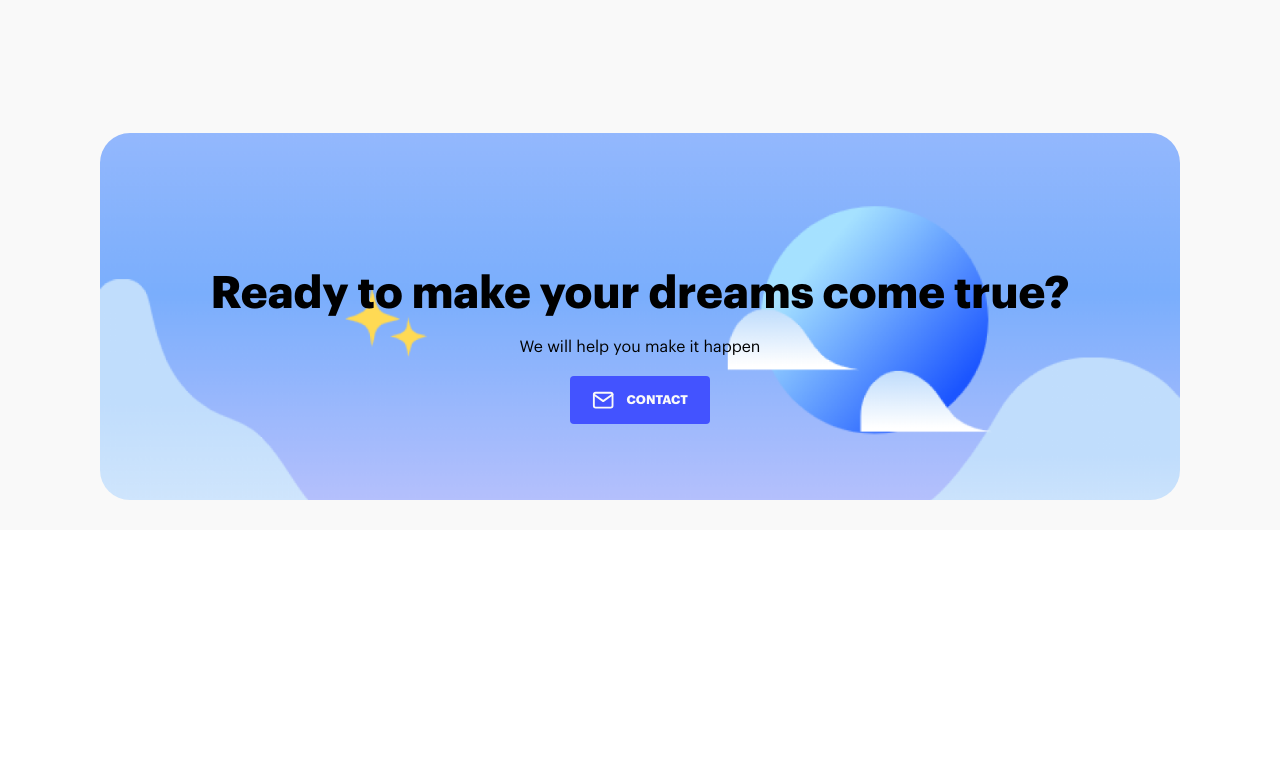
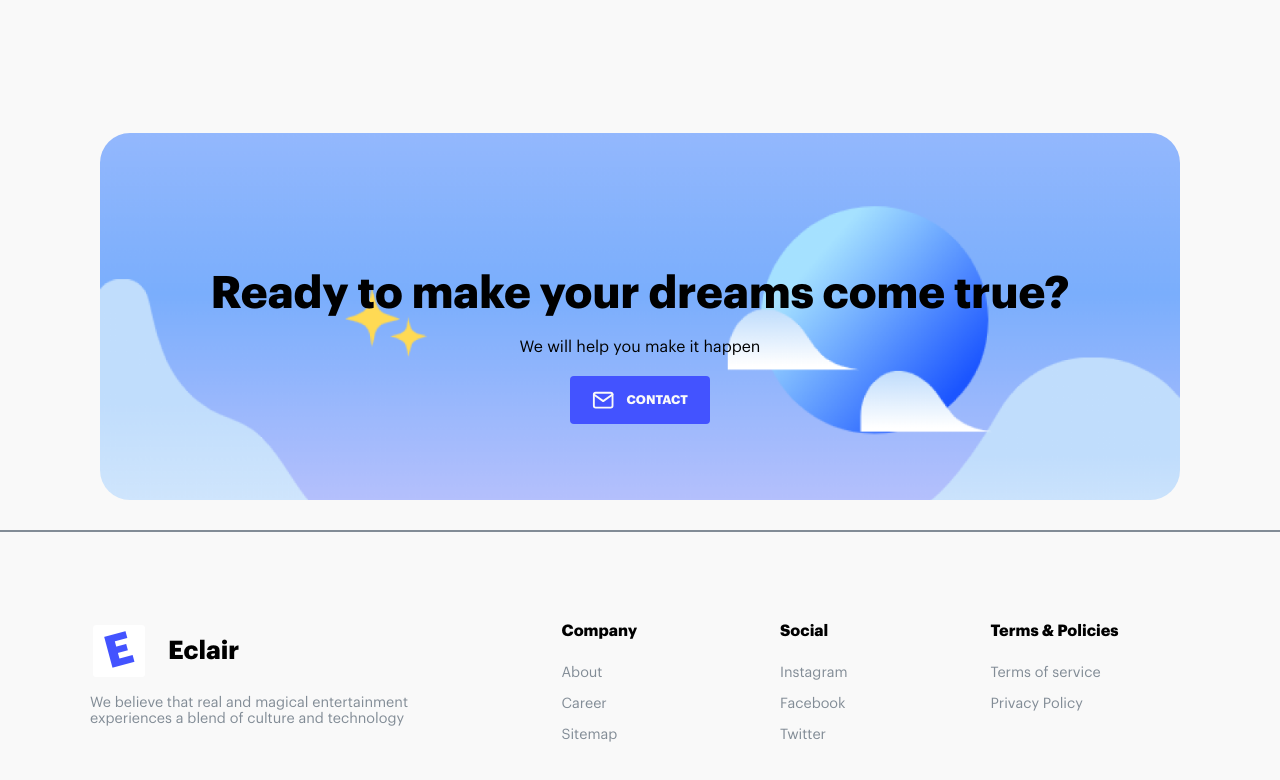
Before and after one commit to LuccaZVPS/simple-agency-spa, a React (Create React App) app: page / in a window 1280 px wide. Shown: the part 2834-3614 px from the top of the page. Before the commit the page ends 3364 px from the top, so only its background shows below. Built offline with nearby package versions, Linux system fonts and the light colour scheme.

Commit message:
feat: add footer

```diff
--- /dev/null
+++ b/src/components/Footer/index.tsx
@@ -0,0 +1,40 @@
+import { Brand } from "../shared/Brand";
+import { Container } from "./styles";
+
+export function Footer() {
+  return (
+    <Container>
+      <div className="logo">
+        <div className="logo-brand">
+          <Brand />
+          <h2>Eclair</h2>
+        </div>
+
+        <p>
+          We believe that real and magical entertainment experiences a blend of
+          culture and technology
+        </p>
+      </div>
+
+      <div className="footer-links">
+        <div className="footer-section">
+          <h3>Company</h3>
+          <a href="#link">About</a>
+          <a href="#link">Career</a>
+          <a href="#link">Sitemap</a>
+        </div>
+        <div className="footer-section">
+          <h3>Social</h3>
+          <a href="#link">Instagram</a>
+          <a href="#link">Facebook</a>
+          <a href="#link">Twitter</a>
+        </div>
+        <div className="footer-section">
+          <h3>Terms & Policies</h3>
+          <a href="#link">Terms of service</a>
+          <a href="#link">Privacy Policy</a>
+        </div>
+      </div>
+    </Container>
+  );
+}
--- /dev/null
+++ b/src/components/Footer/styles.ts
@@ -0,0 +1,101 @@
+import styled from "styled-components";
+import { Container as BrandStyles } from "../shared/Brand/styles";
+export const Container = styled.footer`
+  width: 100%;
+  position: relative;
+  display: flex;
+  padding: 90px 90px 90px 90px;
+  border-top: solid 2px var(--GRAY);
+  flex-flow: row;
+  .logo {
+    display: flex;
+    flex-direction: column;
+    gap: 15px;
+    .logo-brand {
+      display: flex;
+      align-items: center;
+      gap: 20px;
+      ${BrandStyles} {
+        background-color: white;
+        transform: scale(0.9);
+      }
+      h2 {
+        font-size: 2rem;
+      }
+    }
+    p {
+      width: 400px;
+      color: var(--GRAY);
+    }
+  }
+
+  .footer-links {
+    display: flex;
+    flex: 1;
+    justify-content: space-around;
+    .footer-section {
+      display: flex;
+      flex-direction: column;
+      h3 {
+        margin-bottom: 25px;
+      }
+      a {
+        color: var(--GRAY);
+        text-decoration: none;
+        margin-bottom: 15px;
+        transition: 0.2s;
+        :hover {
+          color: var(--BLUE);
+        }
+      }
+    }
+  }
+
+  @media (max-width: 1900px) {
+    .logo {
+      .logo-brand {
+        h2 {
+          font-size: 1.6rem;
+        }
+      }
+      p {
+        font-size: 0.9rem;
+      }
+    }
+    .footer-links {
+      .footer-section {
+        h3 {
+          font-size: 1rem;
+        }
+        a {
+          font-size: 0.9rem;
+        }
+      }
+    }
+  }
+
+  @media (max-width: 1200px) {
+    padding: 50px 20px 50px 20px;
+    margin-top: 80px;
+    .footer-links {
+      gap: 10px;
+    }
+    .logo {
+      p {
+        width: 300px;
+      }
+    }
+  }
+
+  @media (max-width: 650px) {
+    flex-direction: column;
+    gap: 50px;
+    .logo p {
+      width: 90%;
+    }
+    .footer-links {
+      flex-direction: column;
+      gap: 30px;
+    }
+  }
+`;
--- a/src/components/Wrapper/index.tsx
+++ b/src/components/Wrapper/index.tsx
@@ -1,5 +1,6 @@
 import { Contact } from "../Contact";
 import { Customer } from "../Customer";
+import { Footer } from "../Footer";
 import { Hero } from "../Hero";
 import { Portfolio } from "../Portfolio";
 import { Service } from "../Service";
@@ -13,6 +14,7 @@ export function Wrapper() {
       <Customer />
       <Portfolio />
       <Contact />
+      <Footer />
     </Container>
   );
 }
```
